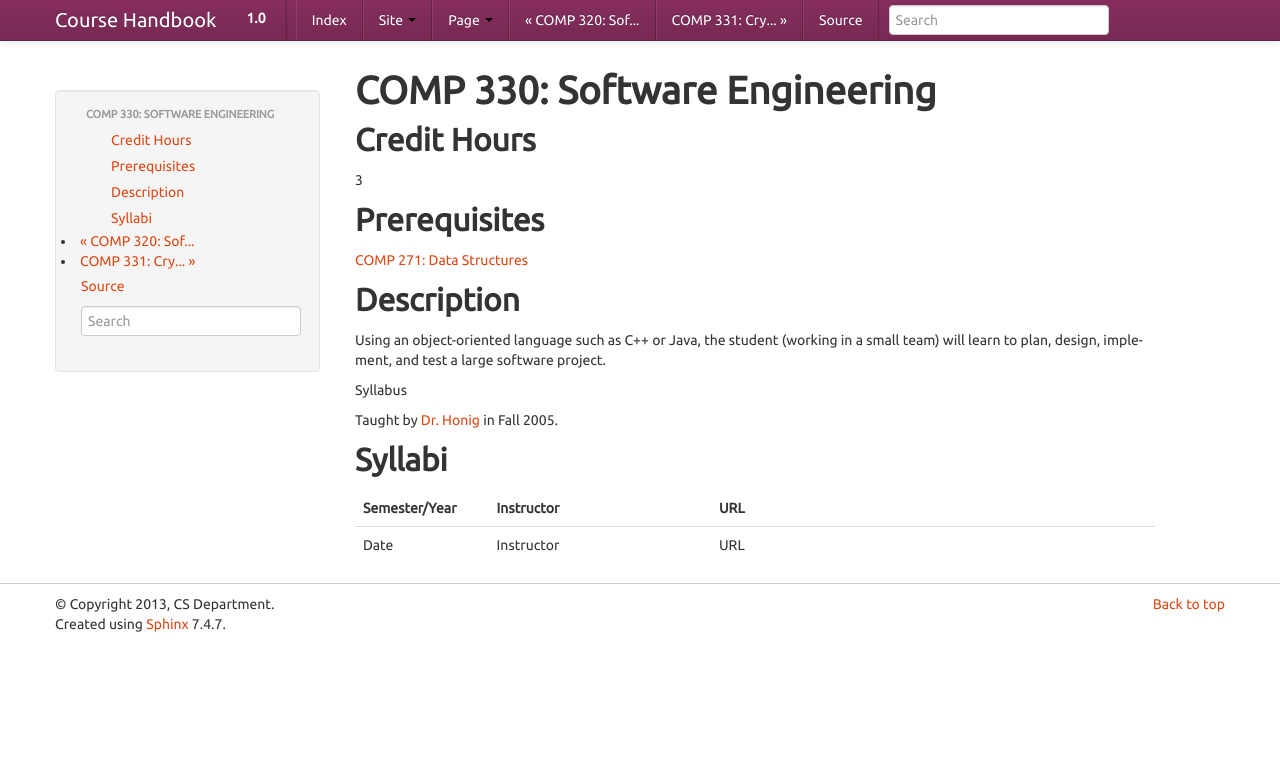
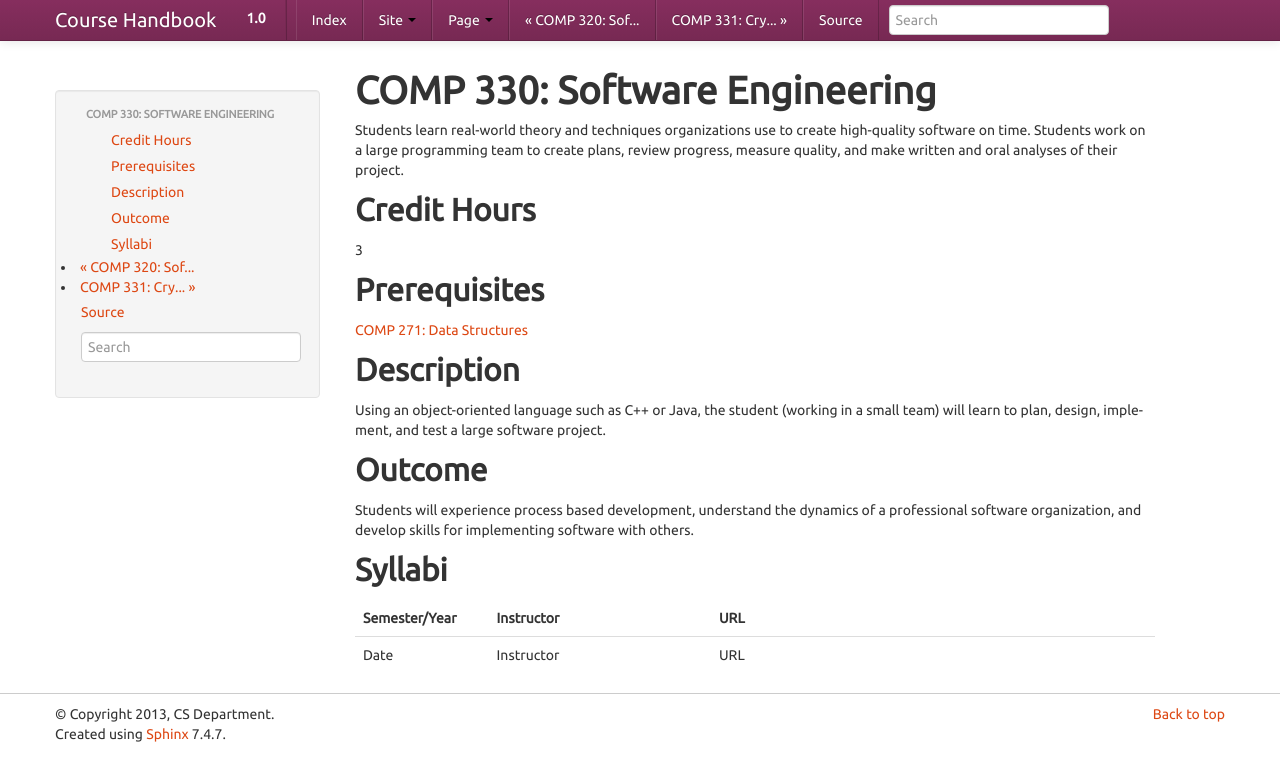
Before and after one commit to kyang5/coursedescriptions, a Sphinx documentation site: the page built from source/comp330.rst, in a window 1280 px wide. Shown: the top 781 px of the page. Built offline with Sphinx 7.4.7, drawn with Linux system fonts in a browser that asks for light colours.

Commit message:
Updated COMP 330

```diff
--- a/source/comp330.rst
+++ b/source/comp330.rst
@@ -1,5 +1,8 @@
 COMP 330: Software Engineering
 ==============================
+
+Students learn real-world theory and techniques organizations use to create high-quality software on time.  Students work on a large
+programming team to create plans, review progress, measure quality, and make written and oral analyses of their project.
 
 Credit Hours
 -----------------------
@@ -14,15 +17,15 @@ Prerequisites
 Description
 --------------------
 
-
 Using an object-oriented language such as C++ or Java, the student
 (working in a small team) will learn to plan, design, implement, and
 test a large software project.
 
-Syllabus
+Outcome
+--------------------
 
-Taught by `Dr. Honig <http://people.cs.luc.edu/whonig/comp330/>`__ in
-Fall 2005.
+Students will experience process based development, understand the dynamics of a professional software organization, and develop skills
+for implementing software with others.
 
 Syllabi
 ----------------------
```
